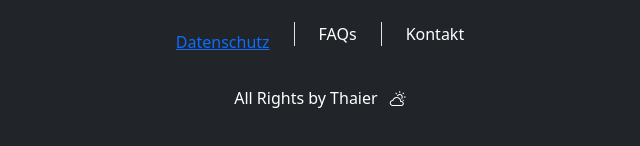
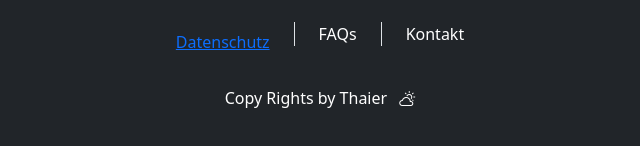
Before and after one commit to Codetella/Latex, a plain HTML site: page index.html in a window 1280 px wide. Shown: the part 2155-2301 px from the top of the page, 320-960 px from the left. Drawn offline with nearby package versions, Linux system fonts and the light colour scheme.

Commit message:
first commit

```diff
--- a/index.html
+++ b/index.html
@@ -171,7 +171,7 @@
         <p class="border-start px-4">Kontakt</p>
     </div>
     <div>
-        <p class="pt-4">All Rights by Thaier <i class="bi bi-cloud-sun ps-2"></i></p>
+        <p class="pt-4">Copy Rights by Thaier <i class="bi bi-cloud-sun ps-2"></i></p>
     </div>
 </footer>
 
```
